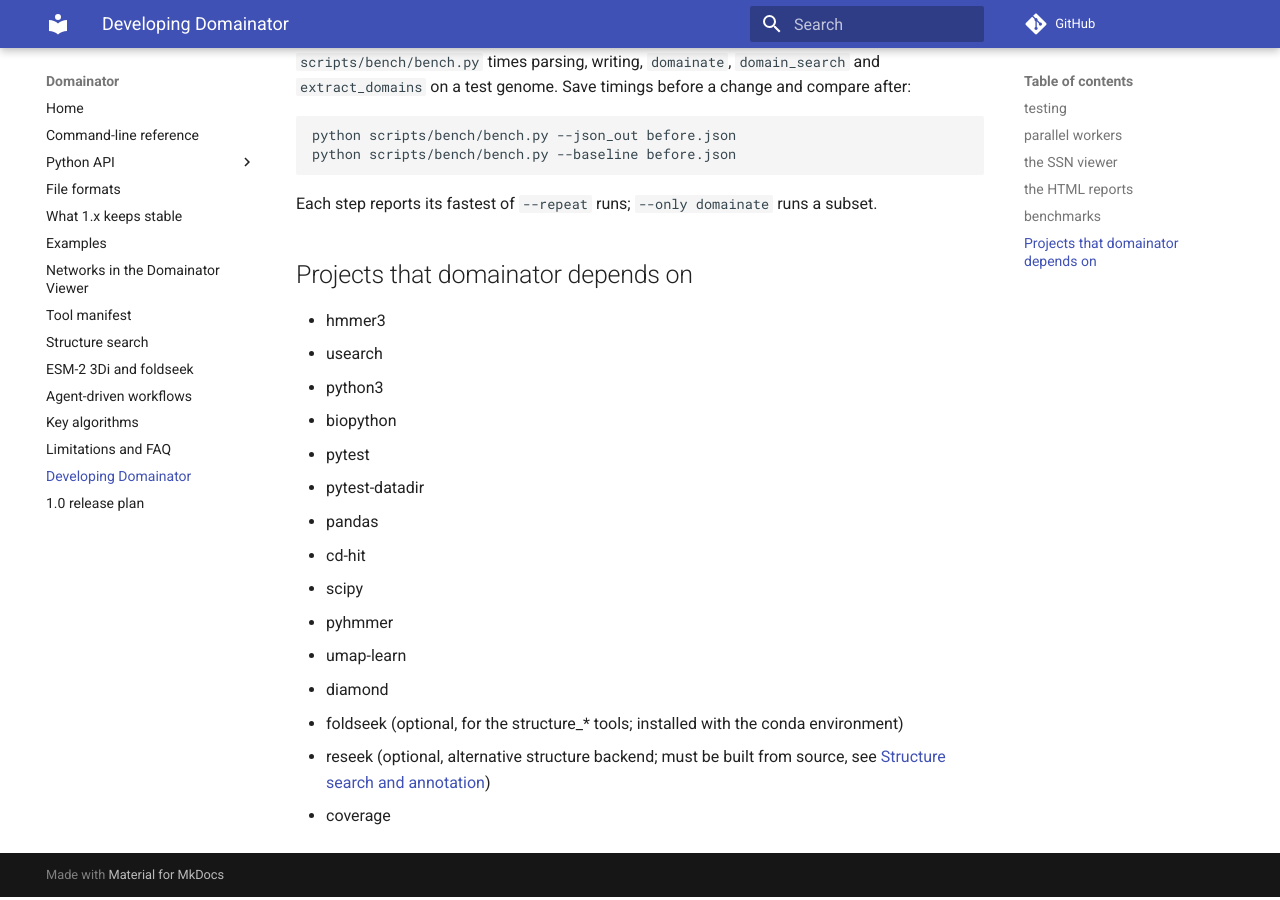
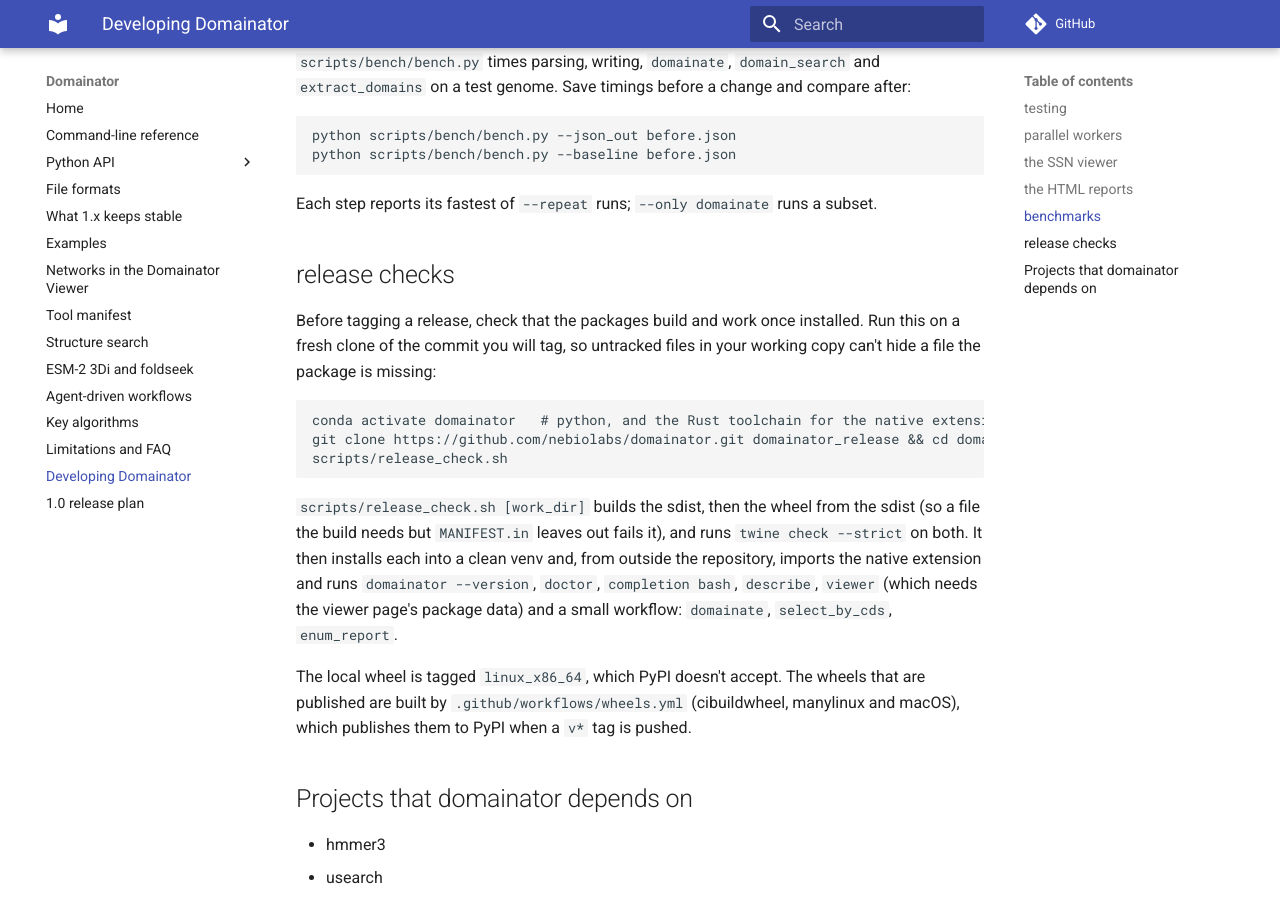
Before and after one commit to nebiolabs/domainator, an MkDocs documentation site: the page built from docs/developing_domainator.md, in a window 1280 px wide and 900 px high, scrolled down 2774 px. Built offline with MkDocs 1.6.1 and Material for MkDocs 9.7.7, drawn with Linux system fonts in a browser that asks for light colours; comment, search, counter and statistics services are not loaded.

Commit message:
release_check script

````diff
--- a/docs/developing_domainator.md
+++ b/docs/developing_domainator.md
@@ -63,6 +63,18 @@
 ```
 Each step reports its fastest of `--repeat` runs; `--only domainate` runs a subset.
 
+## release checks
+
+Before tagging a release, check that the packages build and work once installed. Run this on a fresh clone of the commit you will tag, so untracked files in your working copy can't hide a file the package is missing:
+```
+conda activate domainator   # python, and the Rust toolchain for the native extension
+git clone https://github.com/nebiolabs/domainator.git domainator_release && cd domainator_release
+scripts/release_check.sh
+```
+`scripts/release_check.sh [work_dir]` builds the sdist, then the wheel from the sdist (so a file the build needs but `MANIFEST.in` leaves out fails it), and runs `twine check --strict` on both. It then installs each into a clean venv and, from outside the repository, imports the native extension and runs `domainator --version`, `doctor`, `completion bash`, `describe`, `viewer` (which needs the viewer page's package data) and a small workflow: `domainate`, `select_by_cds`, `enum_report`.
+
+The local wheel is tagged `linux_x86_64`, which PyPI doesn't accept. The wheels that are published are built by `.github/workflows/wheels.yml` (cibuildwheel, manylinux and macOS), which publishes them to PyPI when a `v*` tag is pushed.
+
 
 ## Projects that domainator depends on
 
````
Also changed, not shown: 2 other files.
